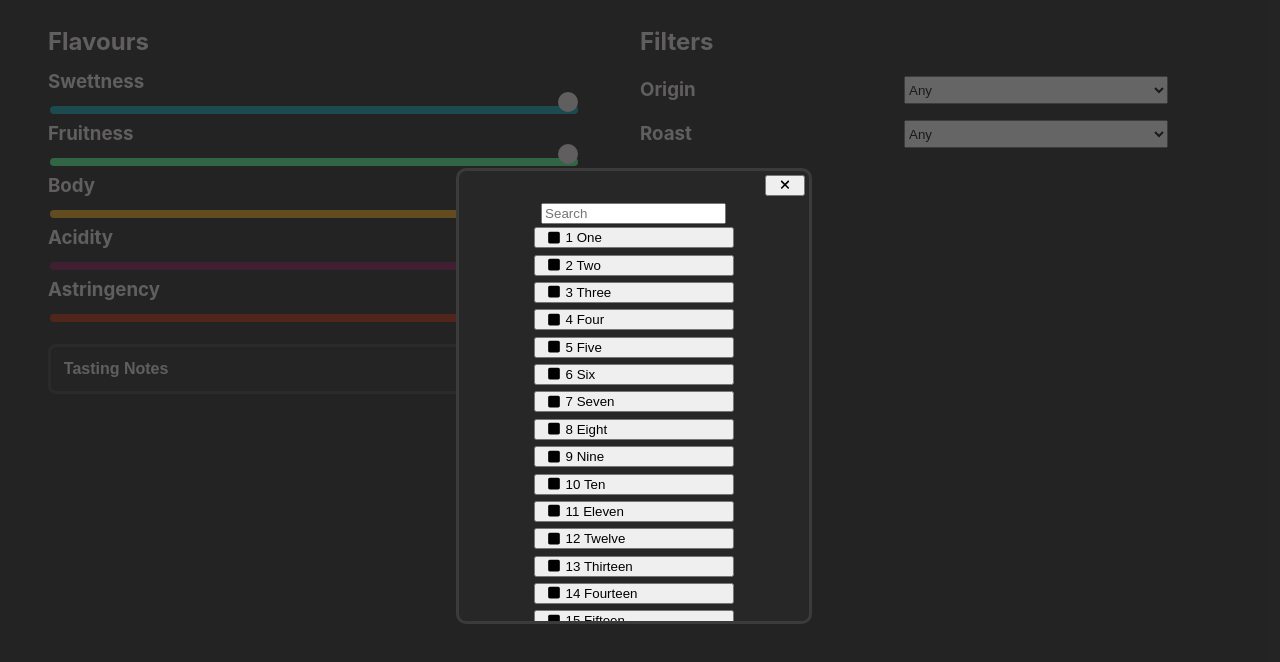
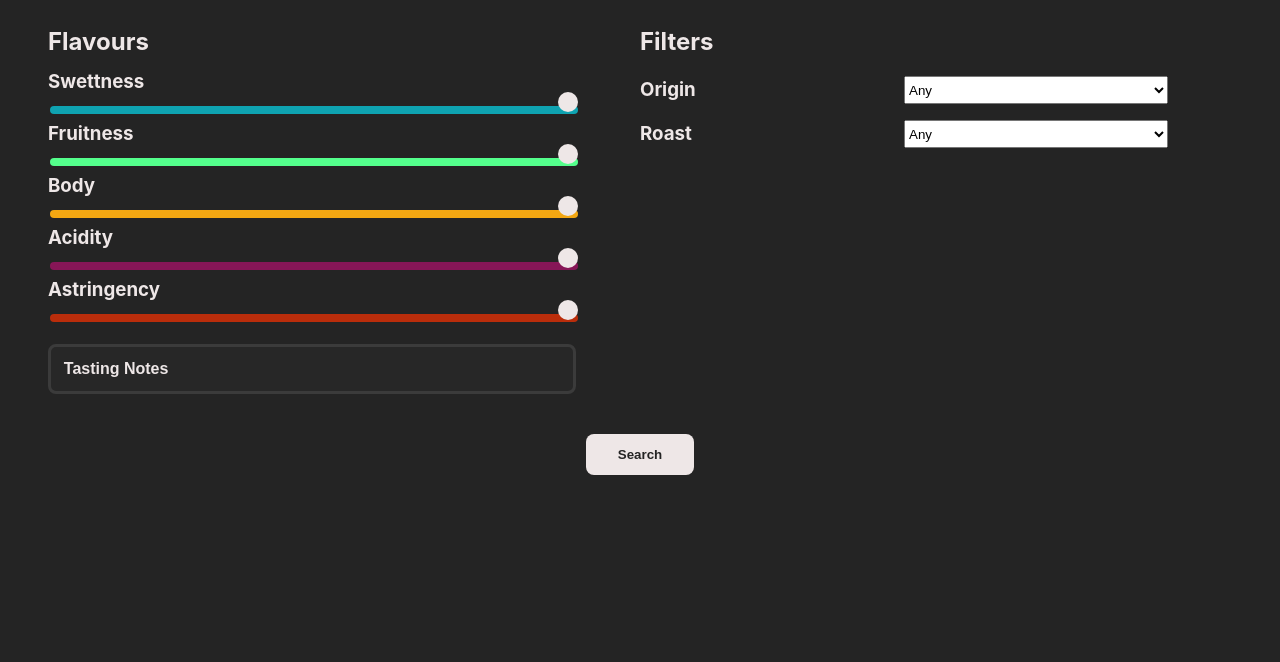
Before and after one commit to FelipeLecot/Coffee-Profiler, a Next.js app: page /components/Form in a window 1280 px wide. Shown: the top 662 px of the page. Built offline with nearby package versions, Linux system fonts and the light colour scheme.

Commit message:
Update MultipleSelector.tsx

```diff
--- a/src/pages/components/MultipleSelector.tsx
+++ b/src/pages/components/MultipleSelector.tsx
@@ -11,7 +11,7 @@ type Props = {
 }
 
 const MultipleSelector = ({options, showChips, selected, updateSelected}: Props) => {
-  const [showModal, updateShowModal] = React.useState(true);
+  const [showModal, updateShowModal] = React.useState(false);
   const [filter, updateFilter] = React.useState("");
 
   return (
```
